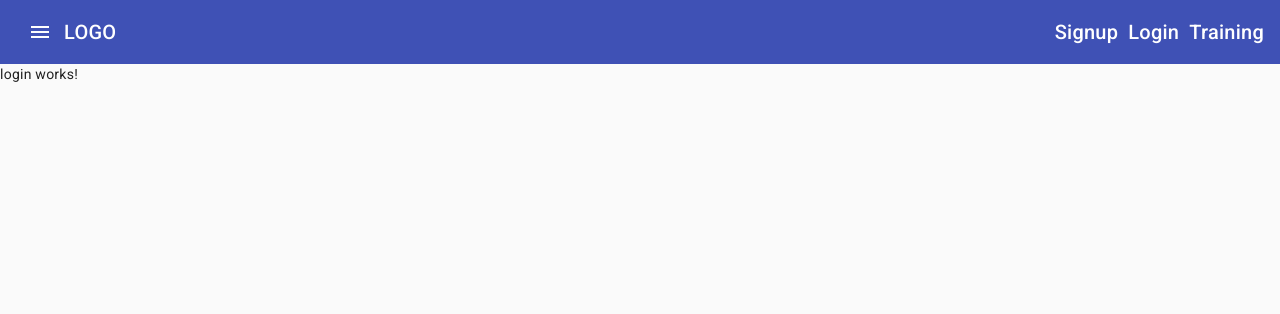
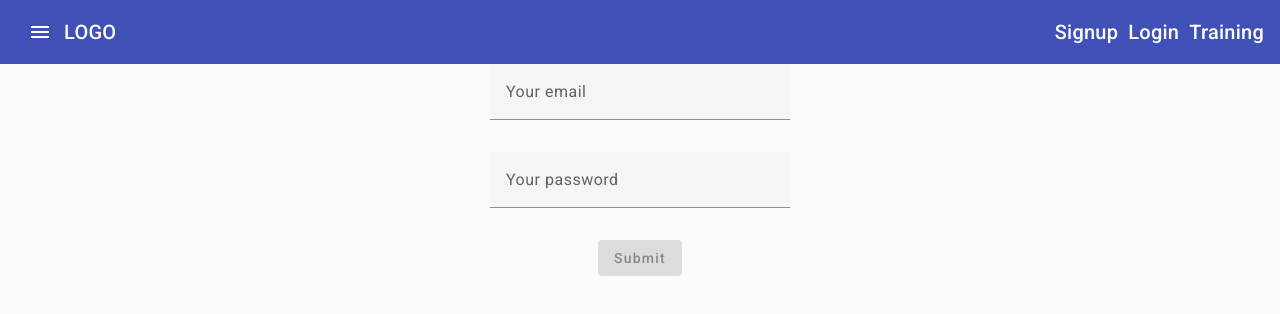
Before and after one commit to med31/angular-material-learn, an Angular app: page /login in a window 1280 px wide. Shown: the top 314 px of the page. Built offline with nearby package versions, Linux system fonts and the light colour scheme.

Commit message:
add login pages

```diff
--- a/src/app/auth/login/login.component.css
+++ b/src/app/auth/login/login.component.css
@@ -0,0 +1,3 @@
+mat-form-field {
+  width: 300px;
+}
--- a/src/app/auth/login/login.component.html
+++ b/src/app/auth/login/login.component.html
@@ -1 +1,16 @@
-<p>login works!</p>
+<section>
+  <form fxLayout="column" fxLayoutAlign="center center" #f="ngForm" fxLayoutGap="10px" (ngSubmit)="onSubmit(f)">
+    <mat-form-field>
+      <input type="email" matInput placeholder="Your email" ngModel name="email" email required #emailInput="ngModel">
+      <mat-error *ngIf="emailInput.hasError('required')">Field must not be empty.</mat-error>
+      <mat-error *ngIf="!emailInput.hasError('required')">E-mail is invalid</mat-error>
+    </mat-form-field>
+    <mat-form-field>
+      <input type="password" matInput placeholder="Your password" ngModel name="password" required
+             #pwInput="ngModel">
+      <mat-error>Password could not be empty</mat-error>
+    </mat-form-field>
+    <button type="submit" mat-raised-button color="primary" [disabled]="f.invalid">Submit</button>
+  </form>
+
+</section>
--- a/src/app/auth/login/login.component.ts
+++ b/src/app/auth/login/login.component.ts
@@ -1,4 +1,5 @@
 import { Component } from '@angular/core';
+import {NgForm} from "@angular/forms";
 
 @Component({
   selector: 'app-login',
@@ -7,4 +8,7 @@ import { Component } from '@angular/core';
 })
 export class LoginComponent {
 
+  onSubmit(form: NgForm) {
+    console.log(form);
+  }
 }
--- a/src/app/auth/signup/signup.component.html
+++ b/src/app/auth/signup/signup.component.html
@@ -3,7 +3,7 @@
     <mat-form-field>
       <input type="email" matInput placeholder="Your email" ngModel name="email" email required #emailInput="ngModel">
       <mat-error *ngIf="emailInput.hasError('required')">Field must not be empty.</mat-error>
-      <mat-error>E-mail is invalid</mat-error>
+      <mat-error *ngIf="!emailInput.hasError('required')">E-mail is invalid</mat-error>
     </mat-form-field>
     <mat-form-field hintLabel="Should be at least 6 characters long.">
       <input type="password" matInput placeholder="Your password" ngModel name="password" required minlength="6"
```
